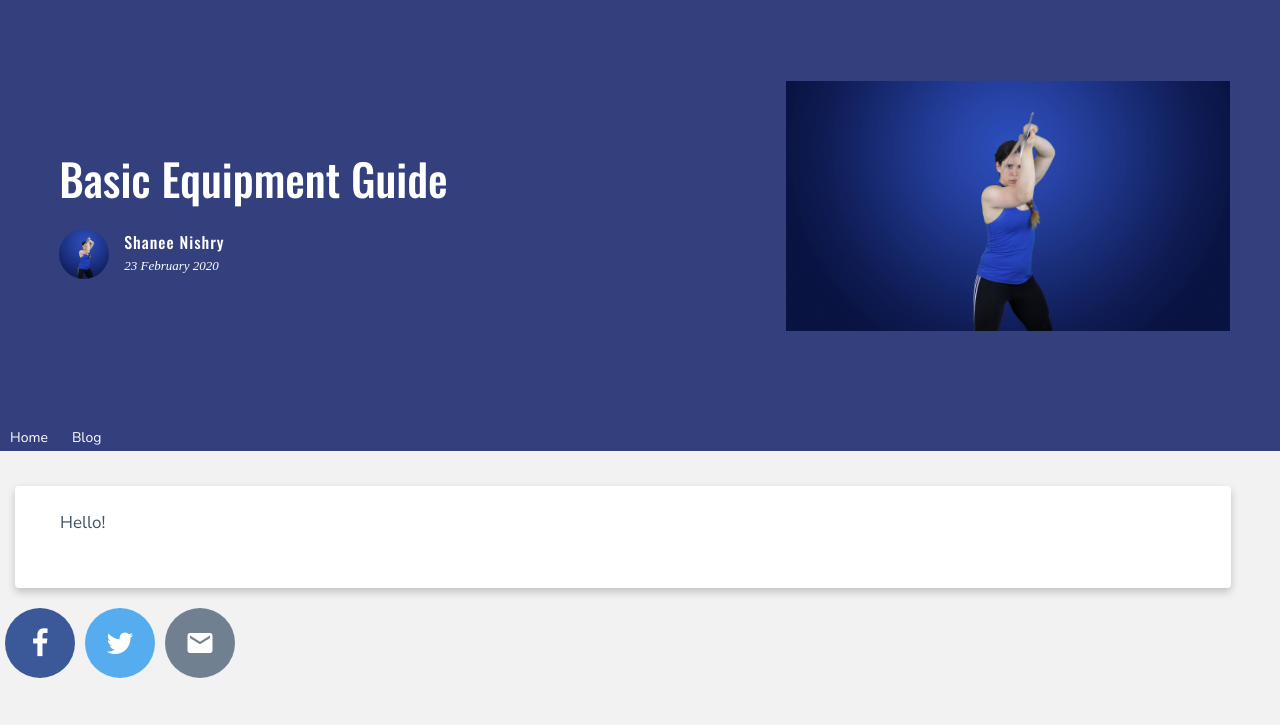
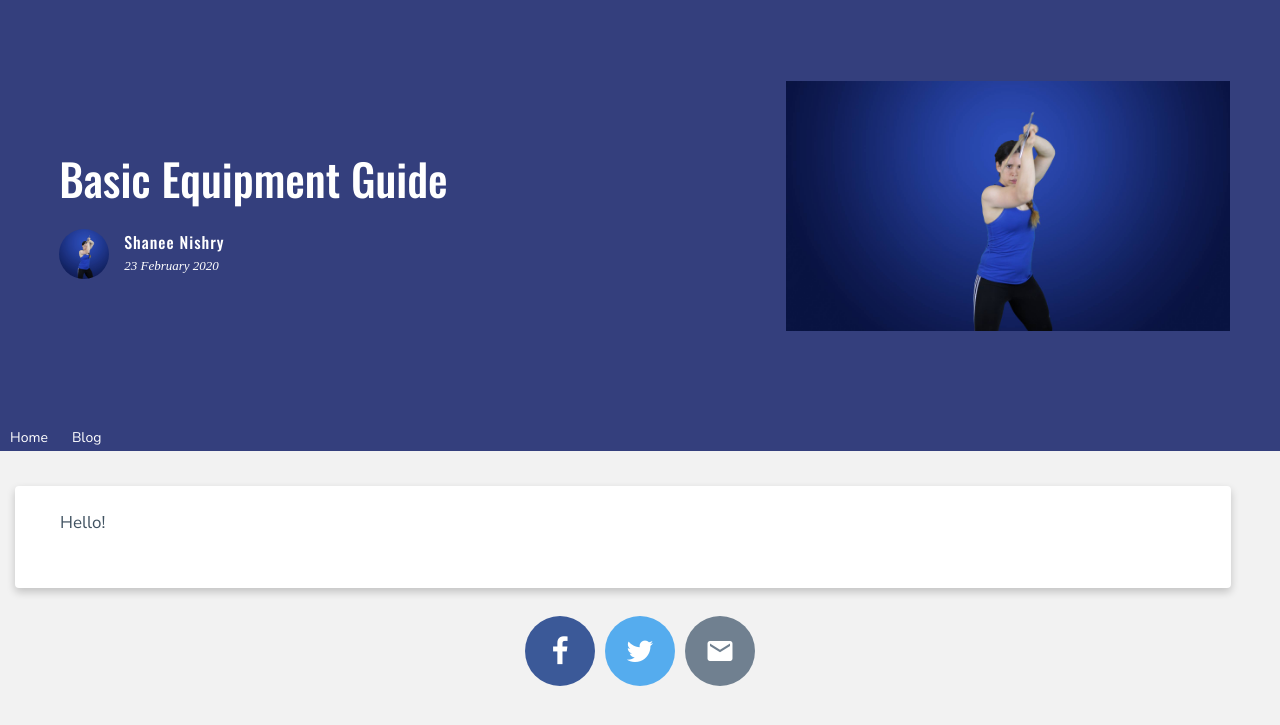
Before and after one commit to Lunarsong/stratford-swords, a Jekyll site: the page built from _posts/2020-02-23-Equipment.markdown, in a window 1280 px wide. Shown: the top 725 px of the page. Built offline with Jekyll 4.4.1, drawn with Linux system fonts in a browser that asks for light colours.

Commit message:
Update blog layout.

```diff
--- a/_layouts/blog.html
+++ b/_layouts/blog.html
@@ -34,7 +34,7 @@
   </div>
 
   <div class="articles-container">
-    {% for post in site.posts offset:1 %}
+    {% for post in site.posts %}
       {% include article_card.html link=post.url image=post.image image-alt=post.image-alt category=post.category title=post.title %}
     {% endfor %}
   </div>
--- a/assets/css/post.scss
+++ b/assets/css/post.scss
@@ -37,6 +37,9 @@
     display: flex;
     flex-direction: row;
     align-items: flex-start;
+    justify-content: center;
+    margin-top: 8px;
+    margin-bottom: 15px;
 }
 
 .article {
@@ -126,5 +129,11 @@
 
     .social-buttons {
       flex-direction: column;
+      justify-content: unset;
+    }
+
+    .card {
+      max-width: 800px;
+      margin: auto;
     }
   }
```
